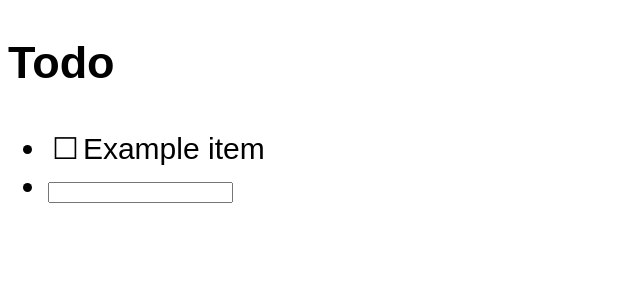
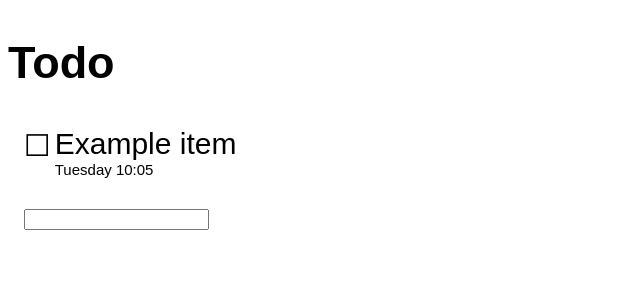
Before and after one commit to foldleft/react-todo-template, a React (Create React App) app: page / in a window 1280 px wide. Shown: the top 300 px of the page, without its empty margins (0-640 px from the left). Built offline with nearby package versions, Linux system fonts and the light colour scheme.

Commit message:
Added dayjs

```diff
--- a/src/App.js
+++ b/src/App.js
@@ -1,3 +1,4 @@
+import dayjs from "dayjs";
 import { useState } from "react";
 
 import "./styles.css";
@@ -9,20 +10,25 @@ Hooks API reference: https://reactjs.org/docs/hooks-reference.html
 CORS-friendly sample data: https://jsonplaceholder.typicode.com/users/1/todos
 */
 
-export function TodoItem({ title, completed, onClick }) {
+export function TodoItem({ title, completed, created, onClick }) {
   return (
     <li>
       <button className="checkButton" onClick={onClick}>
         {completed ? "☑" : "☐"}
       </button>
-      <span>{title}</span>
+      <div className="item">
+        <span>{title}</span>
+        <span className="created">
+          {created && dayjs(created).format("dddd HH:mm")}
+        </span>
+      </div>
     </li>
   );
 }
 
 export default function App() {
   const [items, setItems] = useState([
-    { title: "Example item", completed: false }
+    { title: "Example item", completed: false, created: new Date() }
   ]);
   const [input, setInput] = useState("");
 
@@ -54,7 +60,11 @@ export default function App() {
             onKeyUp={({ key }) => {
               if (key === "Enter") {
                 if (input === "") return;
-                const item = { title: input, completed: false };
+                const item = {
+                  title: input,
+                  completed: false,
+                  created: new Date()
+                };
                 setItems([...items, item]);
                 setInput("");
               }
--- a/src/styles.css
+++ b/src/styles.css
@@ -7,9 +7,11 @@
   border: none;
   background: none;
   border-radius: 4px;
-  padding: 4px;
+  padding-right: 4px;
+  padding-left: 0;
   margin: 0;
   font: inherit;
+  vertical-align: top;
 }
 
 .deleteButton {
@@ -21,3 +23,23 @@
   padding: 0px 0.5ex;
   line-height: 1em;
 }
+
+.created {
+  font-size: 15px;
+  font-weight: lighter;
+  display: block;
+}
+
+.item {
+  display: inline-block;
+}
+
+ul {
+  list-style: none;
+  padding: 0 1ex;
+}
+
+li {
+  margin-bottom: 0.5em;
+  margin-left: 0;
+}
```
Also changed, not shown: package.json (+3 -7 lines).
